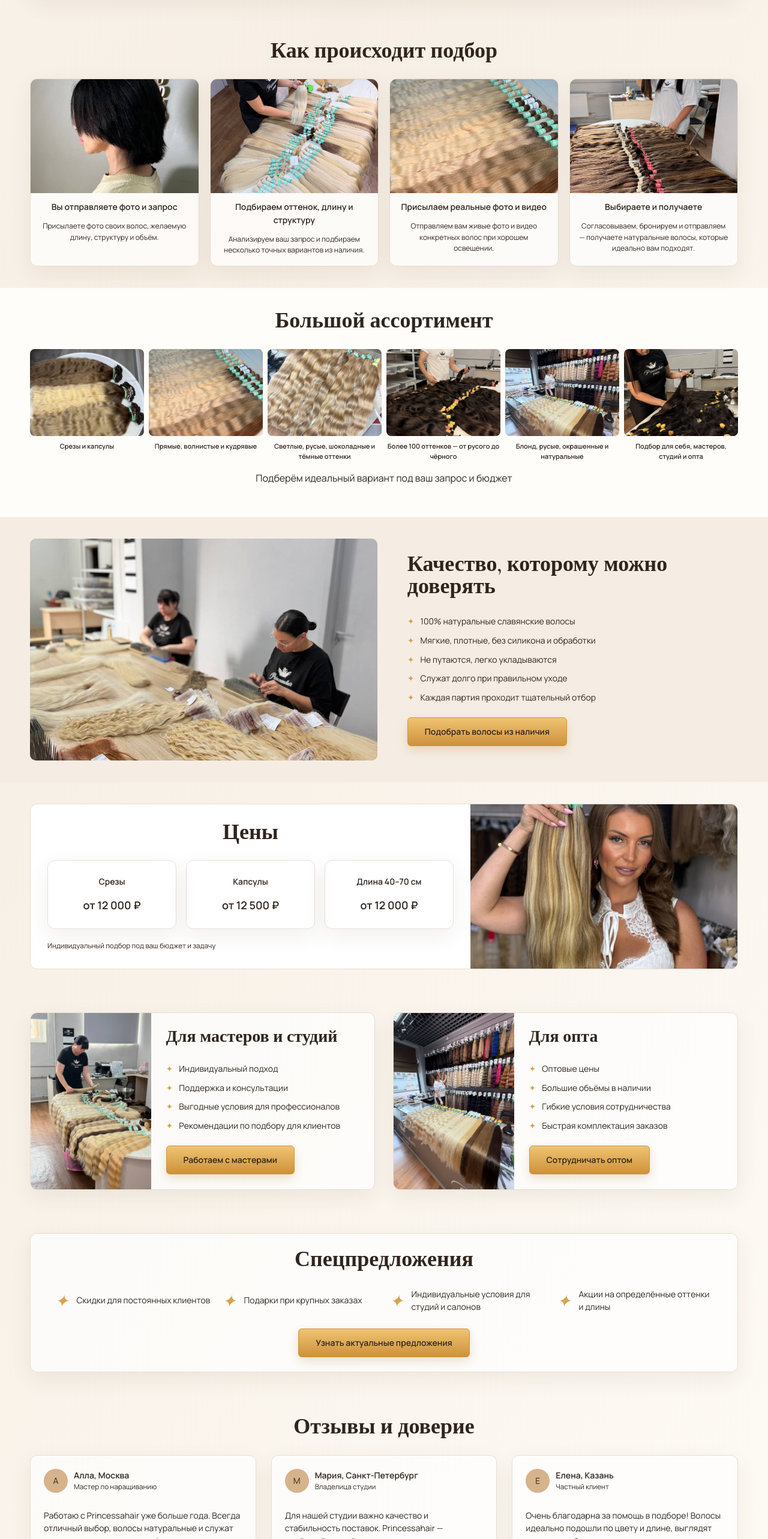
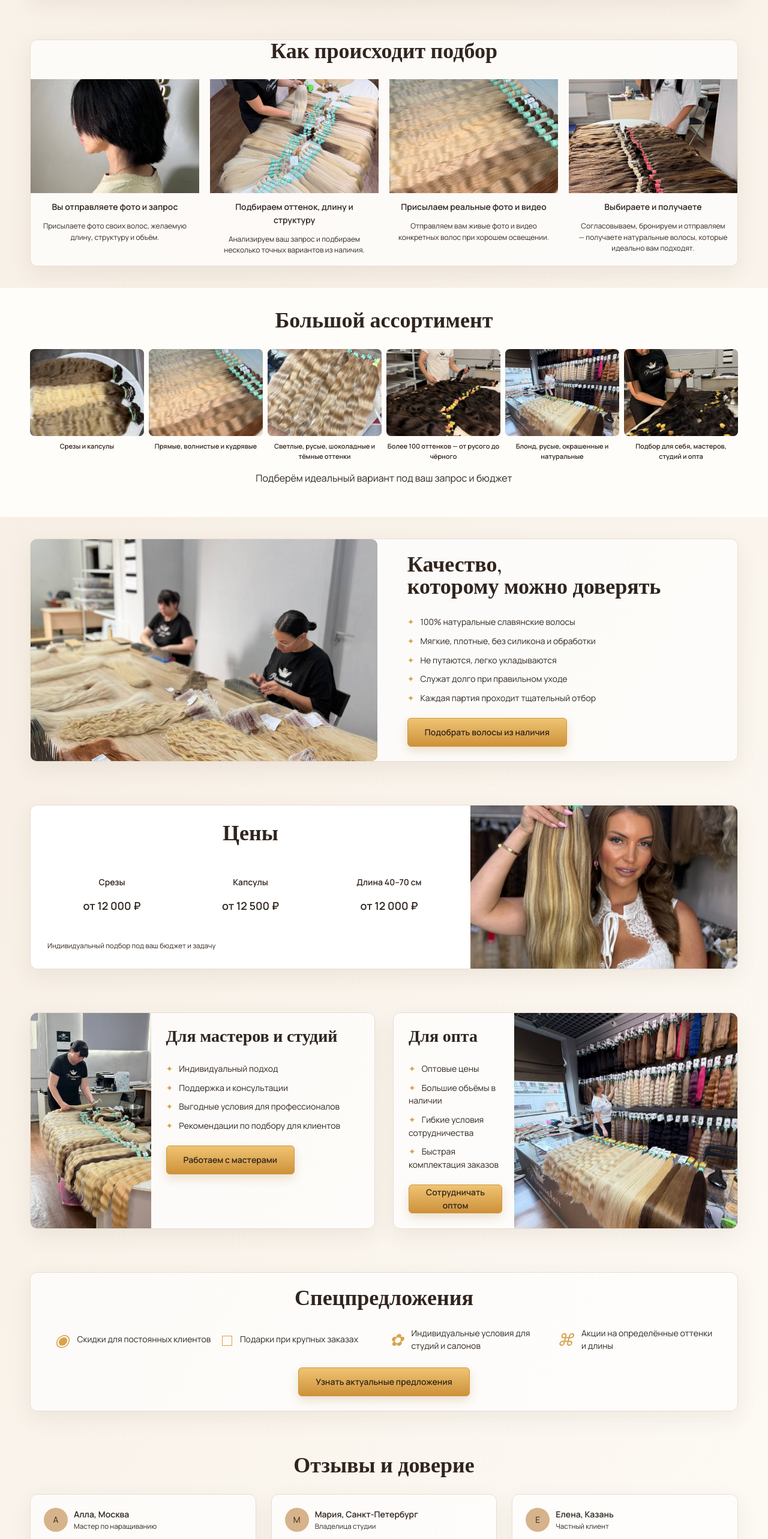
Before and after one commit to helledpro/princessahair, a React (Vite) app: page / in a window 1280 px wide. Shown: the part 4976-7542 px from the top of the page at 60% size. Built offline with nearby package versions, Linux system fonts and the light colour scheme.

Commit message:
Rebuild content sections to match approved design composition

```diff
--- a/src/components/Sections.tsx
+++ b/src/components/Sections.tsx
@@ -1,16 +1,141 @@
 import {useState} from 'react';
 import {assortment,faqs,processSteps,reviews} from '../data';
 import {Button,MessengerLinks,Placeholder,Section} from './Common';
-const bullets=(items:string[])=><ul>{items.map(x=><li key={x}>{x}</li>)}</ul>;
-export function MainSections(){const[open,setOpen]=useState<number|null>(null);return <>
-<Section><h2>Как происходит подбор</h2><div className="four-grid">{processSteps.map((x,i)=><article className="process card" key={x[0]}><Placeholder name={`process-0${i+1}.jpg`}/><b>{x[0]}</b><p>{x[1]}</p></article>)}</div></Section>
-<Section className="assort"><h2>Большой ассортимент</h2><div className="six-grid">{assortment.map((x,i)=><article key={x}><Placeholder name={`assortment-0${i+1}.jpg`}/><b>{x}</b></article>)}</div><p className="center">Подберём идеальный вариант под ваш запрос и бюджет</p></Section>
-<Section className="tinted"><div className="split"><Placeholder name="quality-main.jpg"/><div><h2>Качество, которому можно доверять</h2>{bullets(['100% натуральные славянские волосы','Мягкие, плотные, без силикона и обработки','Не путаются, легко укладываются','Служат долго при правильном уходе','Каждая партия проходит тщательный отбор'])}<Button id="quality_quiz">Подобрать волосы из наличия</Button></div></div></Section>
-<Section><div className="price-layout"><div><h2>Цены</h2><div className="price-grid">{[['Срезы','от 12 000 ₽'],['Капсулы','от 12 500 ₽'],['Длина 40–70 см','от 12 000 ₽']].map(x=><article className="card" key={x[0]}><b>{x[0]}</b><strong>{x[1]}</strong></article>)}</div><small>Индивидуальный подбор под ваш бюджет и задачу</small></div><Placeholder name="pricing-master.jpg"/></div></Section>
-<Section><div className="b2b">{[['Для мастеров и студий',['Индивидуальный подход','Поддержка и консультации','Выгодные условия для профессионалов','Рекомендации по подбору для клиентов'],'Работаем с мастерами'],['Для опта',['Оптовые цены','Большие объёмы в наличии','Гибкие условия сотрудничества','Быстрая комплектация заказов'],'Сотрудничать оптом']].map((x,i)=><article className="card b2b-card" key={x[0] as string}><Placeholder name={`b2b-0${i+1}.jpg`}/><div><h2>{x[0]}</h2>{bullets(x[1] as string[])}<Button id={i?'wholesale':'masters'}>{x[2] as string}</Button></div></article>)}</div></Section>
-<Section className="offers"><div className="panel"><h2>Спецпредложения</h2><div className="four-grid icons">{['Скидки для постоянных клиентов','Подарки при крупных заказах','Индивидуальные условия для студий и салонов','Акции на определённые оттенки и длины'].map(x=><div key={x}><i>✦</i><span>{x}</span></div>)}</div><Button id="special_offer">Узнать актуальные предложения</Button></div></Section>
-<Section><h2>Отзывы и доверие</h2><div className="reviews">{reviews.map(x=><article className="card" key={x[0]}><div className="avatar">{x[0][0]}</div><b>{x[0]}</b><small>{x[1]}</small><p>{x[2]}</p></article>)}</div><div className="dots">● ◦ ◦ ◦</div></Section>
-<Section><div className="split delivery"><Placeholder name="delivery-box.jpg"/><div><h2>Доставка</h2>{bullets(['По России — 1–4 дня','Надёжная упаковка','Отправляем СДЭК и другими удобными службами','Возможность отслеживания заказа'])}<Button id="delivery">Узнать стоимость и сроки</Button></div></div></Section>
-<Section><h2>Вопросы и ответы</h2><div className="faq">{faqs.map((x,i)=><article key={x[0]}><button aria-expanded={open===i} onClick={()=>setOpen(open===i?null:i)}><b>{x[0]}</b><span>{open===i?'−':'⌄'}</span></button>{open===i&&<p>{x[1]}</p>}</article>)}</div></Section>
-<footer className="final" id="contacts"><div className="container"><div><h2>Подберём натуральные славянские волосы именно под ваш запрос</h2><p>Просто отправьте фото и скажите, что вам нужно — и мы подберём идеальные варианты из наличия и отправим реальные фото и видео.</p></div><div><Button id="final_quiz">Подобрать варианты из наличия</Button><MessengerLinks/></div></div></footer>
-</>}
+
+const bullets=(items:string[])=><ul>{items.map(item=><li key={item}>{item}</li>)}</ul>;
+
+export function MainSections(){
+  const [open,setOpen]=useState<number|null>(null);
+
+  return <>
+    <Section className="process-section">
+      <div className="panel section-panel">
+        <h2>Как происходит подбор</h2>
+        <div className="four-grid process-grid">
+          {processSteps.map((item,index)=><article className="process" key={item[0]}>
+            <Placeholder name={`process-0${index+1}.jpg`}/>
+            <b>{item[0]}</b>
+            <p>{item[1]}</p>
+          </article>)}
+        </div>
+      </div>
+    </Section>
+
+    <Section className="assort">
+      <h2>Большой ассортимент</h2>
+      <div className="six-grid">
+        {assortment.map((item,index)=><article key={item}>
+          <Placeholder name={`assortment-0${index+1}.jpg`}/>
+          <b>{item}</b>
+        </article>)}
+      </div>
+      <p className="center">Подберём идеальный вариант под ваш запрос и бюджет</p>
+    </Section>
+
+    <Section className="quality-section">
+      <div className="panel split quality-panel">
+        <Placeholder name="quality-main.jpg"/>
+        <div className="quality-copy">
+          <h2>Качество,<br/>которому можно доверять</h2>
+          {bullets(['100% натуральные славянские волосы','Мягкие, плотные, без силикона и обработки','Не путаются, легко укладываются','Служат долго при правильном уходе','Каждая партия проходит тщательный отбор'])}
+          <Button id="quality_quiz">Подобрать волосы из наличия</Button>
+        </div>
+      </div>
+    </Section>
+
+    <Section className="prices-section">
+      <div className="panel price-layout">
+        <div className="price-copy">
+          <h2>Цены</h2>
+          <div className="price-grid">
+            {[['Срезы','от 12 000 ₽'],['Капсулы','от 12 500 ₽'],['Длина 40–70 см','от 12 000 ₽']].map(item=><article className="price-card" key={item[0]}>
+              <b>{item[0]}</b>
+              <strong>{item[1]}</strong>
+            </article>)}
+          </div>
+          <small>Индивидуальный подбор под ваш бюджет и задачу</small>
+        </div>
+        <Placeholder name="pricing-master.jpg"/>
+      </div>
+    </Section>
+
+    <Section className="b2b-section">
+      <div className="b2b">
+        <article className="panel b2b-card">
+          <Placeholder name="b2b-01.jpg"/>
+          <div>
+            <h2>Для мастеров и студий</h2>
+            {bullets(['Индивидуальный подход','Поддержка и консультации','Выгодные условия для профессионалов','Рекомендации по подбору для клиентов'])}
+            <Button id="masters">Работаем с мастерами</Button>
+          </div>
+        </article>
+        <article className="panel b2b-card reverse">
+          <div>
+            <h2>Для опта</h2>
+            {bullets(['Оптовые цены','Большие объёмы в наличии','Гибкие условия сотрудничества','Быстрая комплектация заказов'])}
+            <Button id="wholesale">Сотрудничать оптом</Button>
+          </div>
+          <Placeholder name="b2b-02.jpg"/>
+        </article>
+      </div>
+    </Section>
+
+    <Section className="offers">
+      <div className="panel offers-panel">
+        <h2>Спецпредложения</h2>
+        <div className="four-grid icons">
+          {[['◉','Скидки для постоянных клиентов'],['□','Подарки при крупных заказах'],['✿','Индивидуальные условия для студий и салонов'],['⌘','Акции на определённые оттенки и длины']].map(([icon,text])=><div key={text}>
+            <i>{icon}</i><span>{text}</span>
+          </div>)}
+        </div>
+        <Button id="special_offer">Узнать актуальные предложения</Button>
+      </div>
+    </Section>
+
+    <Section className="reviews-section">
+      <h2>Отзывы и доверие</h2>
+      <div className="reviews">
+        {reviews.map(item=><article className="card review-card" key={item[0]}>
+          <div className="avatar">{item[0][0]}</div>
+          <div className="review-head"><b>{item[0]}</b><small>{item[1]}</small></div>
+          <p>{item[2]}</p>
+        </article>)}
+      </div>
+      <div className="dots">● ● ● ○ ○</div>
+    </Section>
+
+    <Section className="delivery-section">
+      <div className="panel split delivery">
+        <Placeholder name="delivery-box.jpg"/>
+        <div>
+          <h2>Доставка</h2>
+          {bullets(['По России — 1–4 дня','Надёжная упаковка','Отправляем СДЭК и другими удобными службами','Возможность отслеживания заказа'])}
+          <Button id="delivery">Узнать стоимость и сроки</Button>
+        </div>
+      </div>
+    </Section>
+
+    <Section className="faq-section">
+      <h2>Вопросы и ответы</h2>
+      <div className="faq">
+        {faqs.map((item,index)=><article key={item[0]}>
+          <button type="button" aria-expanded={open===index} onClick={()=>setOpen(open===index?null:index)}><span>{item[0]}</span><b>{open===index?'−':'⌄'}</b></button>
+          {open===index&&<p>{item[1]}</p>}
+        </article>)}
+      </div>
+    </Section>
+
+    <footer className="final" id="contacts">
+      <div className="container">
+        <div>
+          <h2>Подберём натуральные славянские волосы<br/>именно под ваш запрос</h2>
+          <p>Просто отправьте фото и скажите, что вам нужно —<br/>и мы подберём идеальные варианты из наличия<br/>и отправим реальные фото и видео.</p>
+        </div>
+        <div className="final-actions">
+          <Button id="final_quiz">Подобрать варианты из наличия</Button>
+          <MessengerLinks/>
+        </div>
+      </div>
+    </footer>
+  </>;
+}
```
